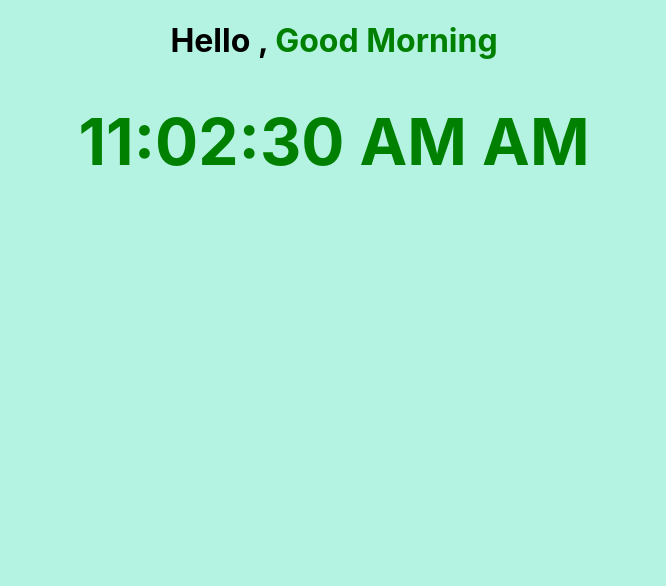
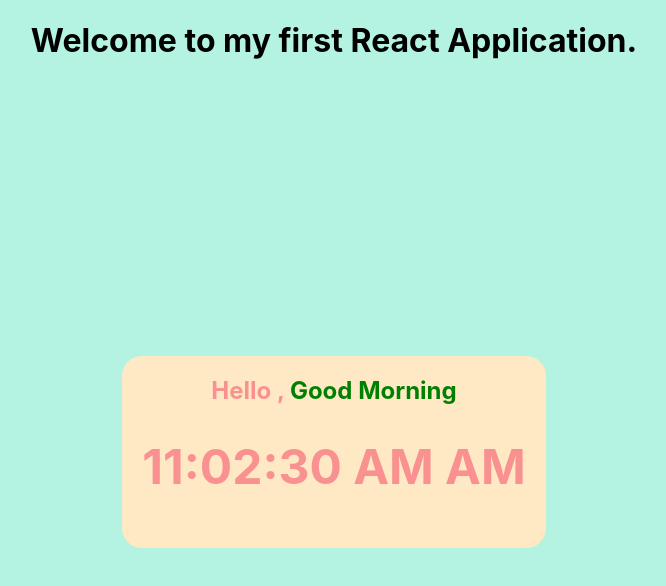
Before and after one commit to RahulGoyal-4244/reactlivewebsite, a React (Create React App) app: page / in a window 1280 px wide. Shown: the top 586 px of the page, without its empty margins (306-972 px from the left). Built offline with nearby package versions, Linux system fonts and the light colour scheme.

Commit message:
Update Welcome.js

```diff
--- a/src/components/Welcome.js
+++ b/src/components/Welcome.js
@@ -22,10 +22,12 @@
 		cssstyle.color="black";
 	}
 	return (
-		<div>
-			<h1> Hello , <span style={ cssstyle }> {grettng} <DigitalClock /> </span> </h1>
-
+		<>
+		<h1> Welcome to my first React Application.</h1>
+		<div className="div_css">
+		<h2 className="h1_css"> Hello , <span style={ cssstyle }> {grettng} </span> <DigitalClock /></h2>
 		</div>
+		</>
 	)
 }
 
```
